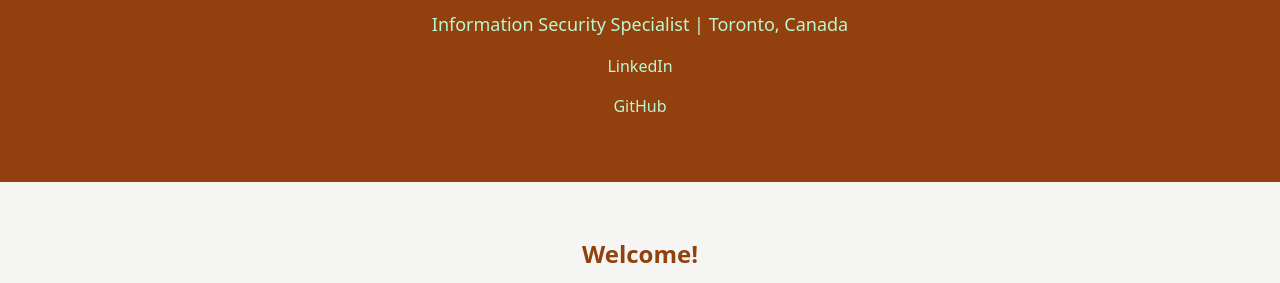
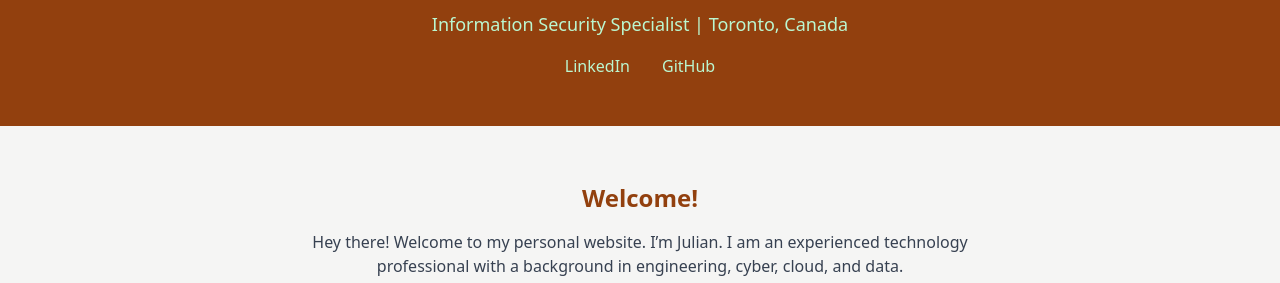
Before and after one commit to jud3th3dud3/jud3th3dud3.github.io, a website: page index.html in a window 1280 px wide. Shown: the part 238-521 px from the top of the page. Drawn offline with Linux system fonts and the light colour scheme.

Commit message:
updated spacing for urls

```diff
--- a/index.html
+++ b/index.html
@@ -12,9 +12,9 @@
     <img src="images/headshot.jpg" alt="Julian Wingrove" class="w-32 h-32 rounded-full mx-auto mb-4 object-cover">
     <h1 class="text-4xl font-bold text-green-200">Julian Wingrove</h1>
     <p class="text-lg mt-2 text-green-200">Information Security Specialist | Toronto, Canada</p>
-    <div class="flex justify-center gap-4 mt-2">
-      <p><a href="https://www.linkedin.com/in/julianwingrove" class="text-green-200 hover:underline">LinkedIn</a></p>
-      <p><a href="https://github.com/julianwingrove" class="text-green-200 hover:underline">GitHub</a></p>
+    <div class="flex justify-center gap-8 mt-2">
+      <a href="https://www.linkedin.com/in/julianwingrove" class="text-green-200 hover:underline">LinkedIn</a>
+      <a href="https://github.com/julianwingrove" class="text-green-200 hover:underline">GitHub</a>
     </div>
   </header>
 
```
Also changed, not shown: css/output.css.
